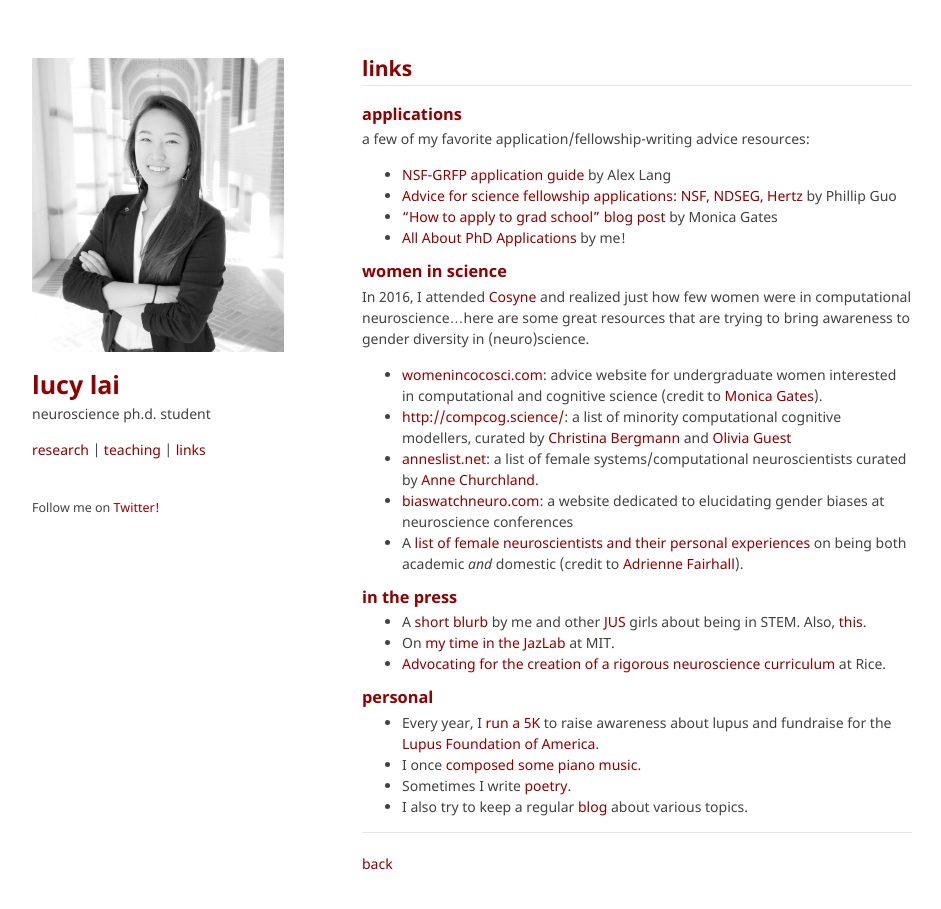
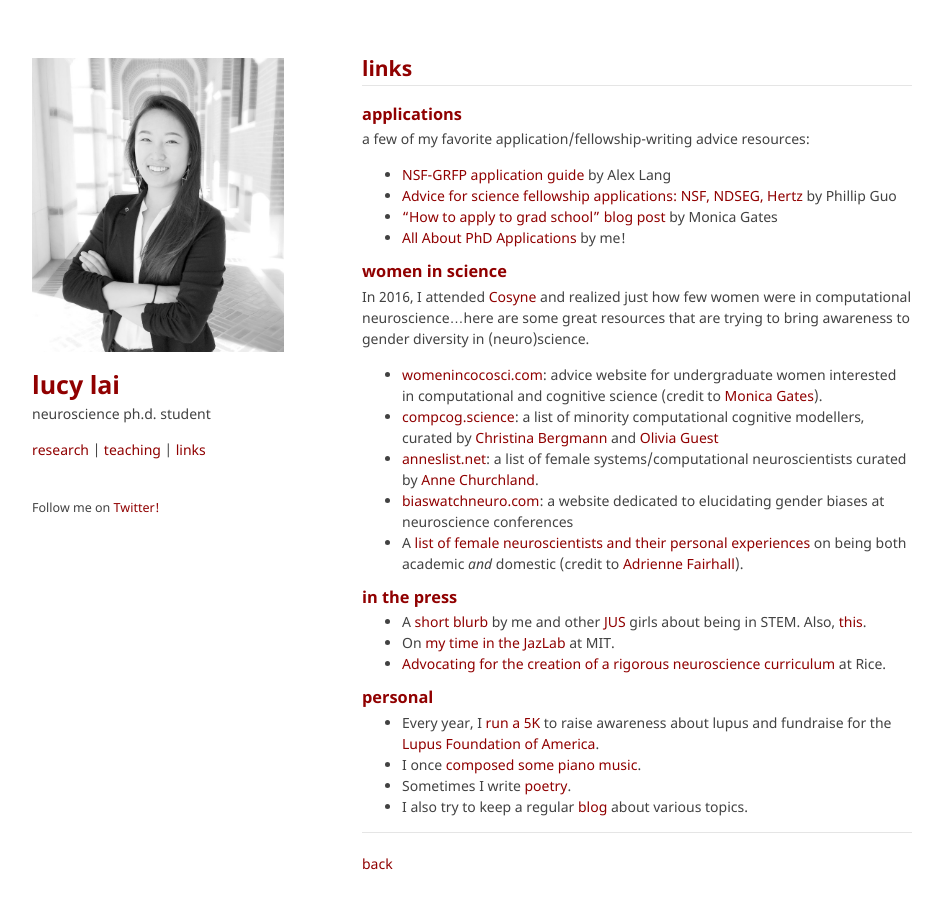
Before and after one commit to lucylai96/lucylai96.github.io, a Jekyll site: the page built from links.md, in a window 1280 px wide and 939 px high. Shown: the top 909 px of the window, without its empty margins (168-1109 px from the left). Built offline with Jekyll 4.4.1, drawn with Linux system fonts in a browser that asks for light colours; our own code applies the rules of GitHub Pages for plain Markdown files; some of the changed lines change nothing that is shown.

Commit message:
Update links.md

```diff
--- a/links.md
+++ b/links.md
@@ -10,7 +10,7 @@
 ### women in science
 In 2016, I attended [Cosyne](cosyne.org) and realized just how few women were in computational neuroscience...here are some great resources that are trying to bring awareness to gender diversity in (neuro)science.
 * [womenincocosci.com](http://womenincocosci.com/): advice website for undergraduate women interested in computational and cognitive science (credit to [Monica Gates](http://monicagates.org/)).
-* [http://compcog.science/](http://compcog.science/): a list of minority computational cognitive modellers, curated by [Christina Bergmann](https://sites.google.com/site/chbergma/) and [Olivia Guest](http://oliviaguest.com/)
+* [compcog.science](http://compcog.science/): a list of minority computational cognitive modellers, curated by [Christina Bergmann](https://sites.google.com/site/chbergma/) and [Olivia Guest](http://oliviaguest.com/)
 * [anneslist.net](https://anneslist.net/): a list of female systems/computational neuroscientists curated by [Anne Churchland](http://churchlandlab.labsites.cshl.edu/).
 * [biaswatchneuro.com](https://biaswatchneuro.com/): a website dedicated to elucidating gender biases at neuroscience conferences
 * A [list of female neuroscientists and their personal experiences](https://fairhalllab.com/careers/how-does-she-do-it/) on being both academic _and_ domestic (credit to [Adrienne Fairhall](https://fairhalllab.com/)).
```
